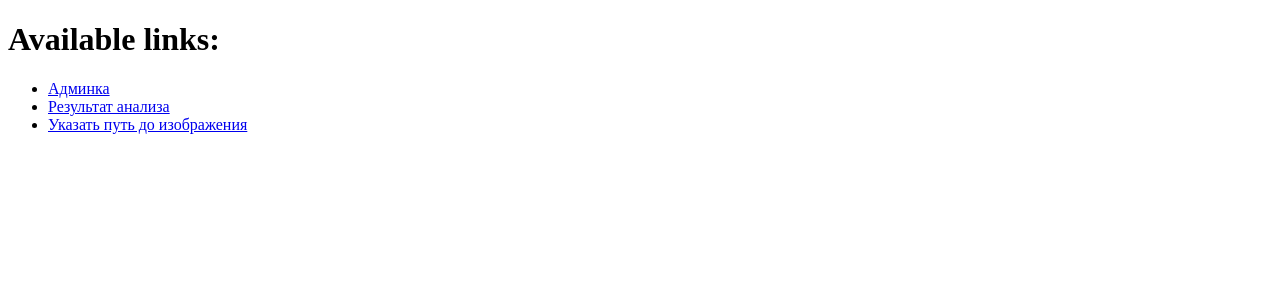
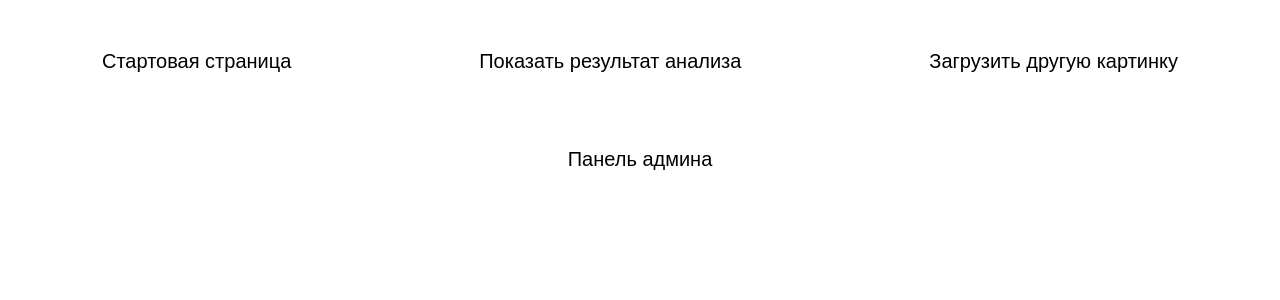
Before and after one commit to SingularityNN/Art_Therapy, a Django app: page / in a window 1280 px wide. Shown: the top 300 px of the page. Run offline with Django 5.2, Linux system fonts and the light colour scheme.

Commit message:
update styles

```diff
--- a/analyzer_results/templates/analyzer_results/base.html
+++ b/analyzer_results/templates/analyzer_results/base.html
@@ -6,15 +6,41 @@
         {% block title %}
         {% endblock %}
     </title>
+
+    <style>
+        * {
+            font-family: sans-serif;
+        }
+
+        a {
+            color: black;
+            text-decoration: none;
+        }
+
+        a:hover {
+            text-decoration: underline;
+            color: #011e91;
+        }
+
+        .links {
+            display: flex;
+            font-size: 20px;
+            align-items: center;
+            justify-content: space-around;
+            margin-top: 50px;
+        }
+
+    </style>
+
 </head>
 <body>
 
     {% block urls %}
-        <ul>
-            <li><a href="{% url 'analyzer_results:start_page' %}">Стартовая страница</a></li>
-            <li><a href="{% url 'analyzer_results:show_res' %}">Показать результат анализа</a></li>
-            <li><a href="{% url 'analyzer_results:input_path' %}">Загрузить другую картинку</a></li>
-        </ul>
+        <div class="links">
+            <a href="{% url 'analyzer_results:start_page' %}">Стартовая страница</a>
+            <a href="{% url 'analyzer_results:show_res' %}">Показать результат анализа</a>
+            <a href="{% url 'analyzer_results:input_path' %}">Загрузить другую картинку</a>
+        </div>
     {% endblock %}
 
     {% block body %}
--- a/analyzer_results/templates/analyzer_results/start_page.html
+++ b/analyzer_results/templates/analyzer_results/start_page.html
@@ -1,19 +1,25 @@
 {% extends 'analyzer_results/base.html' %}
+
+<style>
+  a {
+
+
+  }
+</style>
 
 {% block title %}
   Welcome
 {% endblock %}
 
-{% block urls %}
-{% endblock %}
+
 
 {% block body %}
-  <h1>Available links:</h1>
-
-    <ul>
-        <li><a href="admin/">Админка</a></li>
-        <li><a href="result/">Результат анализа</a></li>
-        <li><a href="input_path/">Указать путь до изображения</a></li>
-    </ul>
-
+  <footer>
+    <a href="admin/" style="
+      margin-top: 75px;
+      display: flex;
+      justify-content: center;
+      font-size: 20px;
+">Панель админа</a>
+  </footer>
 {% endblock %}
--- a/art_therapy/urls.py
+++ b/art_therapy/urls.py
@@ -2,7 +2,7 @@ from django.contrib import admin
 from django.urls import path, include
 
 urlpatterns = [
-    path('admin/', admin.site.urls),
+    path('admin/', admin.site.urls, name='admin'),
     path('', include('analyzer_results.urls')),
 
 ]
```
Also changed, not shown: analyzer_results/templates/analyzer_results/results.html (+1 -4 lines), analyzer_results/templates/analyzer_results/upload_form.html (+9 -1 lines).
